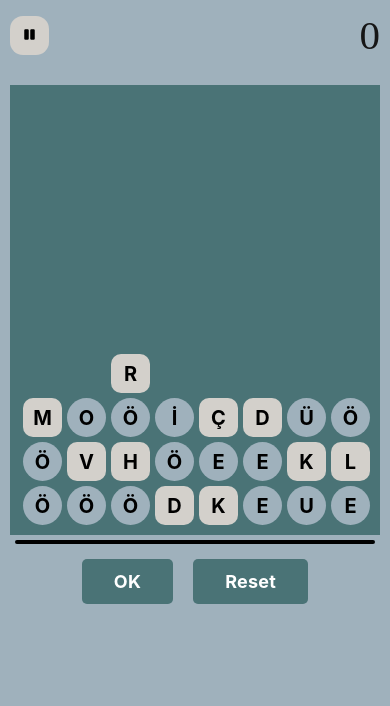
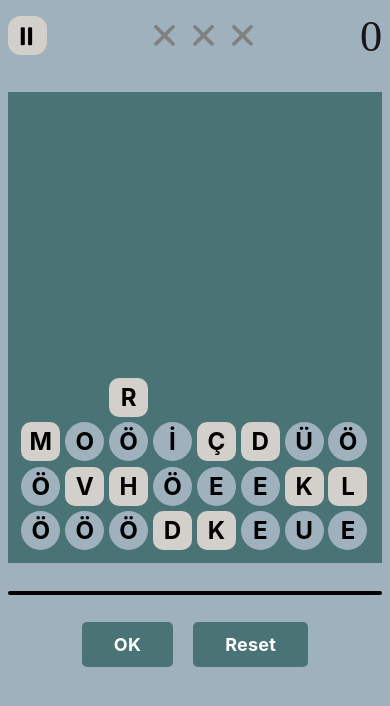
Before and after one commit to trkgrn/falling-letters-mobileapp, a React Native app: screen /GameScreen in a window 390 px wide. Shown: the top 706 px of the page. Built offline with nearby package versions, Linux system fonts and the light colour scheme.

Commit message:
punish operations and styles updated

```diff
--- a/src/components/GameLobby/GameLobby.tsx
+++ b/src/components/GameLobby/GameLobby.tsx
@@ -1,6 +1,6 @@
 import { IStackScreenProps } from "../../props/StackScreenProp";
 import React from "react";
-import { View } from "react-native";
+import { StatusBar, View } from "react-native";
 import styles from "./GameLobby.style";
 import Button from "../Button/Button";
 
@@ -9,6 +9,7 @@ const GameLobby: React.FunctionComponent<IStackScreenProps> = (props) => {
 
   return (
     <View style={styles.container}>
+      <StatusBar backgroundColor="black" />
       <Button title={"Start Game"} onPress={() => {
         navigation.navigate("GameScreen");
       }} />
--- a/src/components/GameScreen/GameScreen.style.tsx
+++ b/src/components/GameScreen/GameScreen.style.tsx
@@ -5,41 +5,47 @@ import Fonts from "../../styles/Fonts";
 const deviceSize = Dimensions.get("window");
 export default StyleSheet.create({
   container: {
-    padding: 10,
+    padding: deviceSize.width / 50,
     flex: 1,
     backgroundColor: Colors.ligthBlue
   },
   navContainer: {
-    height: 50,
+    height: deviceSize.height / 15,
     flexDirection: "row",
     justifyContent: "space-between",
-    alignItems:"center",
+    alignItems: "center"
   },
-  scoreContainer: {
+  faultContainer: {
+    flexDirection: "row",
+    justifyContent: "center",
+    alignItems: "center",
+    width: deviceSize.width / 3,
+    height: deviceSize.width / 10
   },
+  scoreContainer: {},
   score: {
     color: Colors.dark,
-    fontSize: 41,
-    fontFamily: Fonts.defaultFont,
+    fontSize: deviceSize.height / 19,
+    fontFamily: Fonts.defaultFont
   },
   letterListContainer: {
     backgroundColor: Colors.darkBlue,
     flexDirection: "row",
-    marginTop: 25,
-    paddingBottom: 10,
-    paddingLeft: 8,
+    marginTop: deviceSize.height / 30,
+    paddingBottom: deviceSize.height / 70,
+    paddingTop: deviceSize.height / 70,
+    paddingLeft: deviceSize.width / 45,
   },
   resultContainer: {
     backgroundColor: Colors.cream,
     alignItems: "center",
-    margin: 5,
+    marginTop: deviceSize.height / 30,
     borderRadius: 10,
-    borderWidth: 2,
-
+    borderWidth: 2
   },
   resultText: {
-    color: 'black',
-    fontSize: 25,
+    color: "black",
+    fontSize: deviceSize.height / 30,
     fontWeight: "bold",
     fontFamily: Fonts.defaultFont
   },
@@ -47,6 +53,7 @@ export default StyleSheet.create({
     flexDirection: "row",
     justifyContent: "center",
     alignItems: "center",
+    marginTop: deviceSize.height / 50
   },
   pauseAndPlayButton: {
     backgroundColor: Colors.cream,
@@ -54,8 +61,6 @@ export default StyleSheet.create({
     height: deviceSize.width / 10,
     borderRadius: 13,
     justifyContent: "center",
-    alignItems: "center",
-
-
+    alignItems: "center"
   }
 });
--- a/src/components/GameScreen/GameScreen.tsx
+++ b/src/components/GameScreen/GameScreen.tsx
@@ -1,11 +1,11 @@
 import React, { useState } from "react";
 import styles from "./GameScreen.style";
-import { Alert, Pressable, Text, ToastAndroid, View } from "react-native";
+import { Alert, Dimensions, Pressable, Text, ToastAndroid, View } from "react-native";
 import Button from "../Button/Button";
 import letters from "../../config/letters";
 import axios from "axios";
 import LetterCardList from "../LetterCardList/LetterCardList";
-import Icon from "react-native-vector-icons/FontAwesome5";
+import Icon from "react-native-vector-icons/Ionicons";
 import PauseScreenModal from "../PauseScreenModal/PauseScreenModal";
 import { IStackScreenProps } from "../../props/StackScreenProp";
 import { useDispatch, useSelector } from "react-redux";
@@ -13,6 +13,7 @@ import { GameResult } from "../../models/GameResult";
 import { Word } from "../../models/Word";
 import { addGameResult } from "../../redux/actions/GameResultsActions";
 
+const deviceSize = Dimensions.get("window");
 const GameScreen: React.FunctionComponent<IStackScreenProps> = (props) => {
   const dispatch = useDispatch();
   const state = useSelector((state: any) => state);
@@ -57,6 +58,7 @@ const GameScreen: React.FunctionComponent<IStackScreenProps> = (props) => {
   const [lastWords, setLastWords] = useState<string[]>([]);
   const [gameResult, setGameResult] = useState<GameResult>(new GameResult(0, []));
   const [faultCount, setFaultCount] = useState<number>(0);
+  const [isAvailable, setIsAvailable] = useState<boolean>(true);
 
   // Card Press Function
   function onCardPress(letter: any) {
@@ -114,8 +116,9 @@ const GameScreen: React.FunctionComponent<IStackScreenProps> = (props) => {
     setLetterCards([...letterCards]);
   }
 
-  function onOkPress() {
+  async function onOkPress() {
     if (status != "ACTIVE") return;
+    setIsAvailable(false);
     const word = selectedLetter.map(letter => letter.value).join("").toLocaleLowerCase("tr-TR");
     const letters = selectedLetter.map((letter: any) => letter.value);
     const letterCardList = selectedLetter.map((letter: any) => letter);
@@ -126,7 +129,7 @@ const GameScreen: React.FunctionComponent<IStackScreenProps> = (props) => {
     } else if (word.length < 3) {
       showToast("Word is too short");
     } else {
-      axios.get("https://sozluk.gov.tr/gts?ara=" + word)
+      await axios.get("https://sozluk.gov.tr/gts?ara=" + word)
         .then((response) => {
           if (response.data.error) {
             showToast("Word not found");
@@ -141,10 +144,13 @@ const GameScreen: React.FunctionComponent<IStackScreenProps> = (props) => {
           setScore(score + addedScore);
           deleteCards(letterCardList);
           showToast(word + " " + addedScore + " points");
-        }).catch((error) => {
-        console.log(error);
-      });
+        })
+        .catch((error) => {
+          showToast("Internet connection error");
+        });
     }
+
+    setIsAvailable(true);
   }
 
   function onResetPress() {
@@ -236,41 +242,61 @@ const GameScreen: React.FunctionComponent<IStackScreenProps> = (props) => {
       letterList.push(newLetter);
     }
     letterArr.forEach((letter: string, index) => {
+      if (letterCards[index].value !== "") {
+        setStatus("INACTIVE");
+        return;
+      }
       letterCards[index].value = letter;
       letterCards[index].isClicked = false;
     });
     setLetterCards([...letterCards]);
-    await new Promise((resolve:any) => setTimeout(resolve, 3000));
+    await new Promise((resolve: any) => setTimeout(resolve, 1000));
     fixCards();
+  }
+
+  async function punishEvents() {
+    setStatus("FAILED");
+    await fixCards();
+
+    await new Promise((resolve: any) => setTimeout(resolve, 500));
+    setFaultCount(0);
+    await punish();
+    setStatus("ACTIVE");
+    console.log("fault count 3");
   }
 
   if (status === "INACTIVE") {
     onGameFinished();
   }
 
-  if (faultCount === 3) {
-    setStatus("FAILED");
-    fixCards();
-    setFaultCount(0);
-    punish().then(() => {
-      setStatus("ACTIVE");
-      console.log("fault count 0");
+  if (faultCount === 3 && status === "ACTIVE") {
+    punishEvents().then(() => {
     });
-    console.log("fault count 3");
+  }
 
-  }
+ // console.log(deviceSize.height/35);
 
   return (
     <View style={styles.container}>
       <PauseScreenModal isPaused={isPaused} resumeGame={onPauseOrPlayPress}
-                        lastWords={lastWords} exitGame={exitGame}></PauseScreenModal>
+                        lastWords={lastWords} exitGame={exitGame} />
+
       <View style={styles.navContainer}>
-
         <Pressable onPress={onPauseOrPlayPress}>
           <View style={styles.pauseAndPlayButton}>
-            <Icon name={iconName} color={"black"}></Icon>
+            <Icon name={iconName} color={"black"} size={deviceSize.width/15}></Icon>
           </View>
         </Pressable>
+
+        <View style={styles.faultContainer}>
+          {
+            Array.of(1, 2, 3).map((item, index) => {
+              return (
+                <Icon key={item} name={"md-close"} color={index < faultCount ? "red" : "grey"} size={deviceSize.width / 10}></Icon>
+              );
+            })
+          }
+        </View>
 
         <View style={styles.scoreContainer}>
           <Text style={styles.score}>{score}</Text>
@@ -280,14 +306,14 @@ const GameScreen: React.FunctionComponent<IStackScreenProps> = (props) => {
       <View style={styles.letterListContainer}>
         <LetterCardList letterCards={letterCards} setLetterCards={setLetterCards} letterList={letterList}
                         setLetterList={setLetterList} score={score}
-                        status={status} setStatus={setStatus} onLetterPress={onCardPress}></LetterCardList>
+                        status={status} setStatus={setStatus} onLetterPress={onCardPress} />
       </View>
       <View style={styles.resultContainer}>
         <Text style={styles.resultText}>{selectedLetter.map(letter => letter.value)}</Text>
       </View>
       <View style={styles.buttonContainer}>
-        <Button title={"OK"} onPress={onOkPress} disabled={status=='FAILED'}></Button>
-        <Button title={"Reset"} onPress={onResetPress}></Button>
+        <Button title={"OK"} onPress={onOkPress} disabled={status == "FAILED" || !isAvailable}/>
+        <Button title={"Reset"} onPress={onResetPress}/>
       </View>
     </View>
   );
--- a/src/components/LetterCard/LetterCard.style.tsx
+++ b/src/components/LetterCard/LetterCard.style.tsx
@@ -7,8 +7,8 @@ const deviceSize = Dimensions.get("window");
 
 const baseContainer =StyleSheet.create({
   container:{
-    marginTop: 5,
-    marginLeft: 5,
+    marginTop: deviceSize.height / 150,
+    marginLeft: deviceSize.width / 80,
     width: deviceSize.width / 10,
     height: deviceSize.width / 10,
     textAlign: "center",
@@ -51,7 +51,7 @@ export default StyleSheet.create({
   consonantContainerClicked: {
     backgroundColor: Colors.clicked,
     borderWidth: 2,
-    ...baseStyle.consonantContainer
+    ...baseStyle.consonantContainer,
   },
   emptyContainer: {
     backgroundColor: "transparent",
@@ -59,7 +59,7 @@ export default StyleSheet.create({
   },
   text: {
     color: 'black',
-    fontSize: 20,
+    fontSize: deviceSize.height / 35,
     fontWeight: "bold"
   }
 
--- a/src/components/ScoreList/ScoreList.style.tsx
+++ b/src/components/ScoreList/ScoreList.style.tsx
@@ -12,9 +12,9 @@ export default StyleSheet.create({
     alignItems: "center"
   },
   title: {
-    fontSize: 40,
+    fontSize: deviceSize.height * 0.055,
     fontFamily: Fonts.defaultFont,
-    marginTop: 20,
+    margin: deviceSize.height * 0.045,
     color: Colors.dark
   },
   scoreContainer: {
@@ -23,11 +23,12 @@ export default StyleSheet.create({
     height: deviceSize.height * 0.05,
     width: deviceSize.width * 0.8,
     backgroundColor: Colors.darkBlue,
-    marginTop: 10,
+    marginTop: deviceSize.height * 0.015,
+    marginBottom: deviceSize.height * 0.003,
     borderRadius: 10,
   },
   score: {
-    fontSize: 23,
+    fontSize: deviceSize.height * 0.030,
     fontFamily: Fonts.defaultFont,
     color:Colors.white,
   }
--- a/src/components/WordList/WordList.style.tsx
+++ b/src/components/WordList/WordList.style.tsx
@@ -11,36 +11,30 @@ export default StyleSheet.create({
     backgroundColor: Colors.ligthBlue,
   },
   title: {
-    fontSize: 40,
-    marginTop: 20,
+    fontSize: deviceSize.height * 0.055,
+    margin: deviceSize.height * 0.035,
     textAlign: "center",
     color: Colors.dark,
     fontFamily:Fonts.nunitoRegular,
-
-
   },
   itemWrapperStyle: {
     flexDirection: "row",
-    paddingHorizontal: 16,
-    paddingVertical: 16,
-    borderBottomWidth: 1,
-    borderColor: "#ddd",
-    marginTop:5,
-    //marginBottom:5,
+    paddingHorizontal: deviceSize.width * 0.04,
+    paddingVertical: deviceSize.height * 0.015,
     backgroundColor:Colors.darkBlue,
     borderRadius:15,
-    margin:5,
+    margin: deviceSize.height * 0.007,
   },
   contentWrapperStyle: {
     justifyContent: "space-around",
   },
   word: {
-    fontSize: 16,
+    fontSize: deviceSize.height * 0.022,
     fontWeight: "bold",
     color:Colors.dark,
   },
   meanings: {
-    margin : 5,
+    margin : deviceSize.height * 0.007,
     color:Colors.white,
   }
 });
--- a/src/components/WordList/WordList.tsx
+++ b/src/components/WordList/WordList.tsx
@@ -1,4 +1,4 @@
-import { FlatList, StatusBar, Text, TouchableWithoutFeedback, View } from "react-native";
+import { Dimensions, FlatList, StatusBar, Text, TouchableWithoutFeedback, View } from "react-native";
 import React from "react";
 import styles from "./WordList.style";
 import { IStackScreenProps } from "../../props/StackScreenProp";
@@ -8,7 +8,9 @@ const WordList: React.FunctionComponent<IStackScreenProps> = (props) => {
   const [navigation, route, nameProp] = [props.navigation, props.route, props.nameProp];
   const gameResultObj: any = route.params;
   const gameResult = gameResultObj.gameResult;
-  console.log(gameResult.score);
+  let x = Dimensions.get("window").height * 0.007
+  console.log(x);
+
 
   const renderItem = ({ item }: any) => (
     <TouchableWithoutFeedback>
@@ -30,8 +32,7 @@ const WordList: React.FunctionComponent<IStackScreenProps> = (props) => {
 
   return (
     <View style={styles.container}>
-      <StatusBar backgroundColor="#000" />
-      <Text style={styles.title}>Words</Text>
+      <Text style={styles.title}>WORDS</Text>
       <FlatList
         data={gameResult.words}
         renderItem={renderItem}
```
Also changed, not shown: 7 other files (tests, documents, lock files or other folders).
